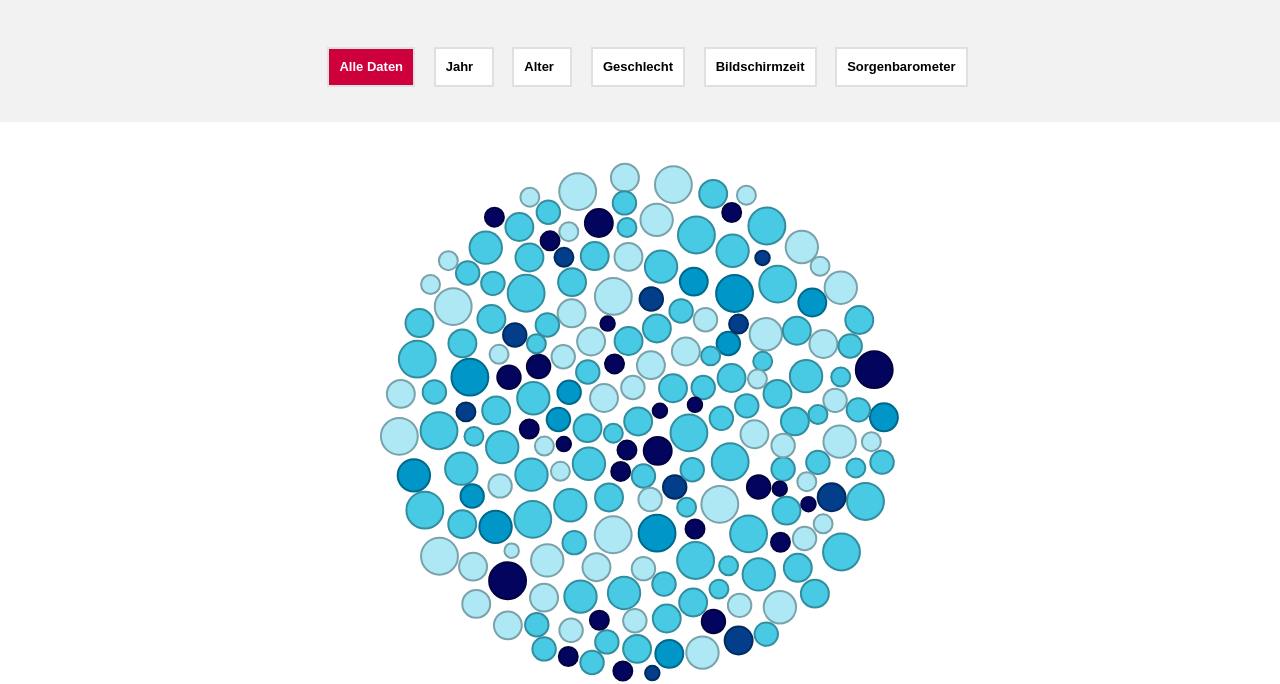
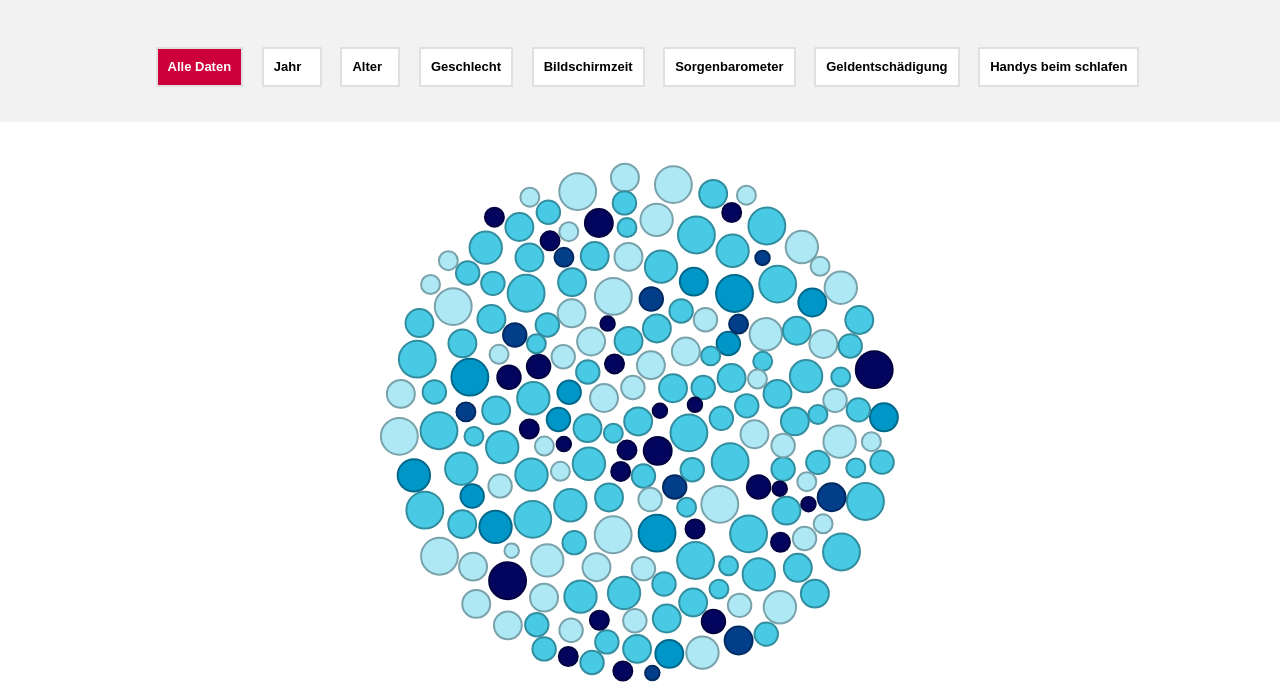
Before and after one commit to Harzighaerzig/Harzigi-bubbles, a plain HTML site: page index.html in a window 1280 px wide. Shown: the part 147-831 px from the top of the page. Drawn offline with Linux system fonts and the light colour scheme.

Commit message:
Add files via upload

```diff
--- a/index.html
+++ b/index.html
@@ -56,6 +56,8 @@
           <a id="sex" class="button">Geschlecht</a>
           <a id="screentime" class="button">Bildschirmzeit</a>
           <a id="concern" class="button">Sorgenbarometer</a>
+          <a id="money" class="button">Geldentschädigung</a>
+          <a id="sleep" class="button">Handys beim schlafen</a>
           </div>
       </div>
         <div id="vis"></div> <!-- VISUALISIERUNGS-DIV -->
```
